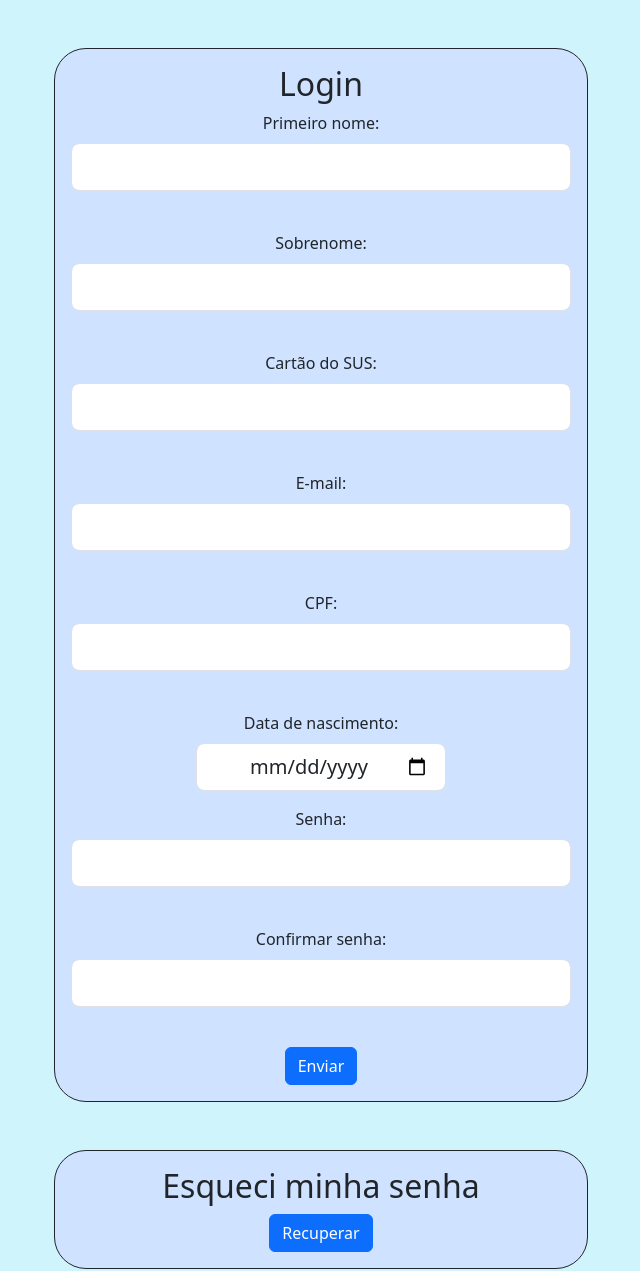
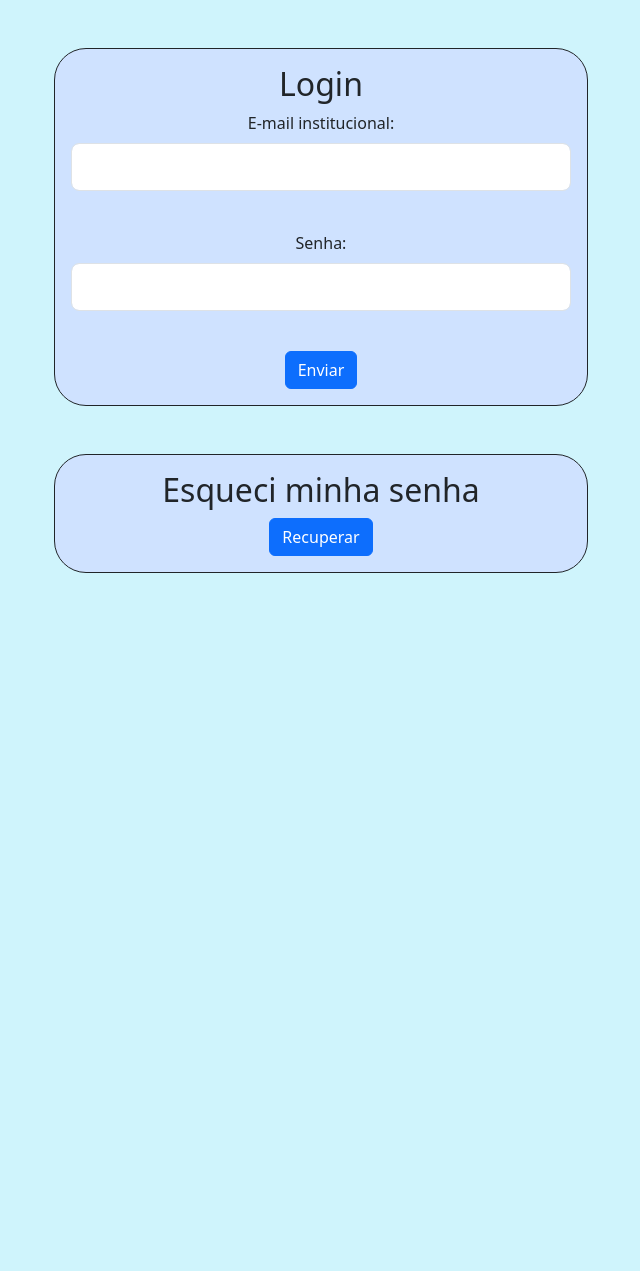
Before and after one commit to GabrielJuliati/PHPCRUD, a PHP site: page /cadastro.php in a window 1280 px wide. Shown: the top 1271 px of the page, without its empty margins (319-959 px from the left). After the commit the page ends 573 px from the top, so only its background shows below. Run offline with PHP 8.4, Linux system fonts and the light colour scheme.

Commit message:
Feet
Iniciando novamente

```diff
--- /dev/null
+++ b/PHP-Gabriel/base/cadastro.php
@@ -0,0 +1,37 @@
+<!DOCTYPE html>
+<html lang="pt-br">
+<head>
+    <meta charset="UTF-8">
+    <meta name="viewport" content="width=device-width, initial-scale=1.0">
+    <link href="https://cdn.jsdelivr.net/npm/bootstrap@5.3.3/dist/css/bootstrap.min.css" rel="stylesheet" integrity="sha384-QWTKZyjpPEjISv5WaRU9OFeRpok6YctnYmDr5pNlyT2bRjXh0JMhjY6hW+ALEwIH" crossorigin="anonymous">
+    <script></script>
+    <title>Cadastro</title>
+</head>
+<body class="row gap-0 bg-info-subtle">
+    <div>
+        <div class="col"></div>
+        <div class="text-center col-5 bg-primary-subtle border border-dark rounded-5 mx-auto p-2 mt-5 mb-5 pt-3 p-3">
+            <h2>Login</h2>
+            <form action='homeJ.php' class="align-items-center">
+                <div class="mb-3">
+                    <label for="mail" class="form-label">E-mail institucional:</label><br>
+                    <input type="email" id="mail" class="form-control form-control-lg" required><br>
+                </div>
+                <div class="mb-3">
+                    <label for="password" class="form-label">Senha:</label><br>
+                    <input type="password" id="password" class="form-control form-control-lg" required><br>
+                </div>
+                <button type="submit" class="btn btn-primary">Enviar</button>
+            </form>
+        </div>
+
+        <div class="text-center col-5 bg-primary-subtle border border-dark rounded-5 mx-auto p-2 mt-5 mb-5 pt-3 p-3">
+            <h2>Esqueci minha senha</h2>
+            <form action='forgotPassword.php' class="align-items-center">
+                <button type="submit" class="btn btn-primary">Recuperar</button>
+            </form>
+        </div>
+        <div class="col"></div>
+    </div>
+</body>
+</html>
--- a/PHP-Gabriel/styles.css
+++ b/PHP-Gabriel/base/styleH.css
@@ -1,4 +1,3 @@
-/* Estilos personalizados */
 body {
     font-family: Arial, sans-serif;
     background-color: #f8f9fa;
--- a/PHP-Gabriel/cadastro.php
+++ /dev/null
@@ -1,61 +0,0 @@
-<!DOCTYPE html>
-<html lang="pt-br">
-<head>
-    <meta charset="UTF-8">
-    <meta name="viewport" content="width=device-width, initial-scale=1.0">
-    <link href="https://cdn.jsdelivr.net/npm/bootstrap@5.3.3/dist/css/bootstrap.min.css" rel="stylesheet" integrity="sha384-QWTKZyjpPEjISv5WaRU9OFeRpok6YctnYmDr5pNlyT2bRjXh0JMhjY6hW+ALEwIH" crossorigin="anonymous">
-    <script></script>
-    <title>Cadastro</title>
-</head>
-<body class="row gap-0 bg-info-subtle">
-    <div>
-        <div class="col"></div>
-        <div class="text-center col-5 bg-primary-subtle border border-dark rounded-5 mx-auto p-2 mt-5 mb-5 pt-3 p-3">
-            <h2>Login</h2>
-            <form action='http://127.0.0.1:5500/PHP-Gabriel/homeJ.html' class="align-items-center">
-                <div class="mb-3">
-                    <label for="fname" class="form-label">Primeiro nome:</label><br>
-                    <input type="text" id="fname" class="form-control form-control-lg" required><br>
-                </div>
-                <div class="mb-3">
-                    <label for="lname" class="form-label">Sobrenome:</label><br>
-                    <input type="text" id="lname" class="form-control form-control-lg" required><br>
-                </div>
-                <div class="mb-3">
-                    <label for="csus" class="form-label">Cartão do SUS:</label><br>
-                    <input type="text" id="csus" class="form-control form-control-lg" required><br>
-                </div>
-                <div class="mb-3">
-                    <label for="mail" class="form-label">E-mail:</label><br>
-                    <input type="email" id="mail" class="form-control form-control-lg" required><br>
-                </div>
-                <div class="mb-3">
-                    <label for="cpf" class="form-label">CPF:</label><br>
-                    <input type="text" id="cpf" class="form-control form-control-lg" required><br>
-                </div>
-                <div class="col text-center mb-3">
-                    <label for="birthdate" class="form-label">Data de nascimento:</label><br>
-                    <input type="date" id="birthdate" class="form-control form-control-lg mx-auto w-50 d-inline-block text-center" required></label><br>
-                </div>
-                <div class="mb-3">
-                    <label for="password" class="form-label">Senha:</label><br>
-                    <input type="password" id="password" class="form-control form-control-lg" required><br>
-                </div>
-                <div class="mb-3">
-                    <label for="cpassword" class="form-label">Confirmar senha:</label><br>
-                    <input type="password" id="cpassword" class="form-control form-control-lg" required><br>
-                </div>
-                <button type="submit" class="btn btn-primary">Enviar</button>
-            </form>
-        </div>
-
-        <div class="text-center col-5 bg-primary-subtle border border-dark rounded-5 mx-auto p-2 mt-5 mb-5 pt-3 p-3">
-            <h2>Esqueci minha senha</h2>
-            <form action='http://127.0.0.1:5500/PHP-Gabriel/forgotPassword.html' class="align-items-center">
-                <button type="submit" class="btn btn-primary">Recuperar</button>
-            </form>
-        </div>
-        <div class="col"></div>
-    </div>
-</body>
-</html>
```
Also changed, not shown: PHP-Gabriel/base/forgotPassword.php (renamed from PHP-Gabriel/forgotPassword.php, +1 -9 lines), PHP-Gabriel/base/home.php (added, +57 -0 lines), PHP-Gabriel/homeJ.php (deleted, +0 -75 lines), PHP-Gabriel/modelo/nav.php (added, +25 -0 lines), PHP-Gabriel/pacientes/pacientes.php (added, +50 -0 lines), PHP-Gabriel/pacientes/styleP.css (added, +22 -0 lines).
